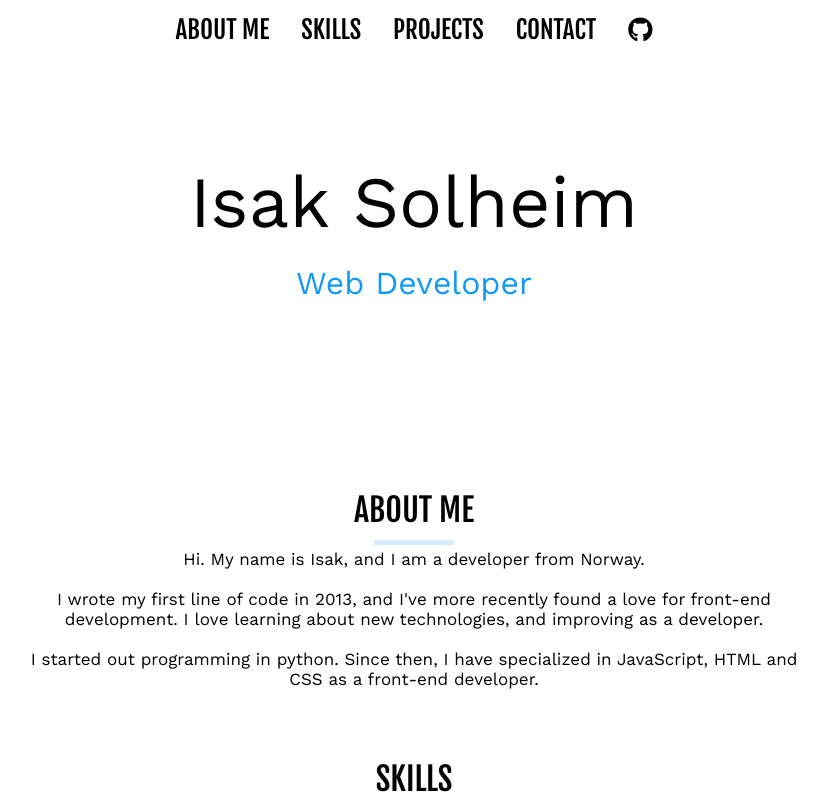
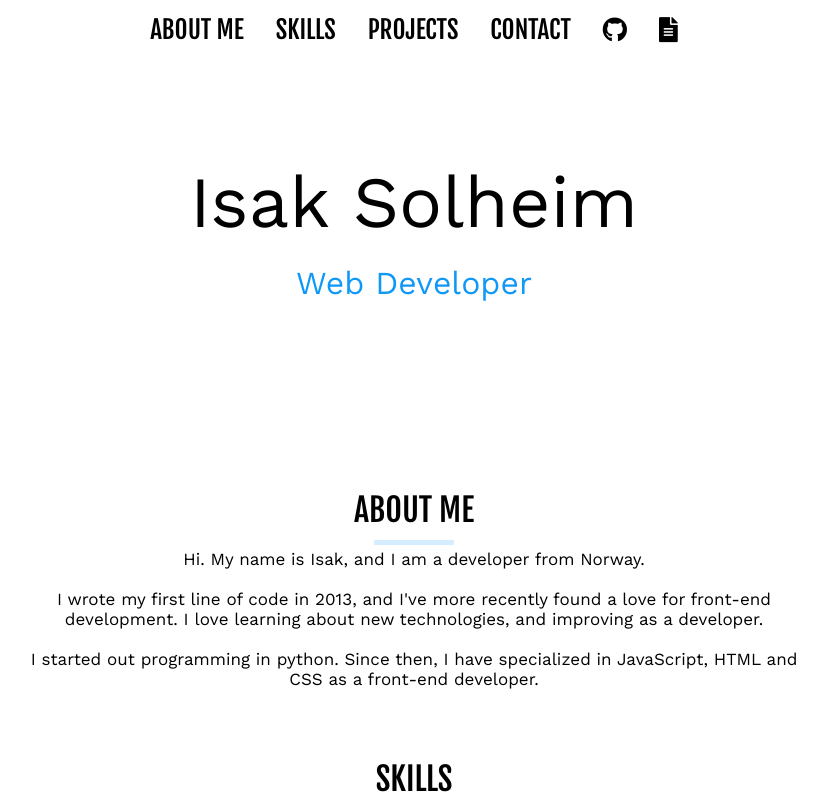
Before and after one commit to isaksolheim/react-portfolio, a React (Create React App) app: page / in a window 1280 px wide. Shown: the top 800 px of the page, without its empty margins (226-1053 px from the left). Built offline with nearby package versions, Linux system fonts and the light colour scheme.

Commit message:
added cv

```diff
--- a/src/components/Contact.js
+++ b/src/components/Contact.js
@@ -18,6 +18,7 @@ function Contact() {
       <div className="email">
         <p>My Email Adress:</p>
         <a href="mailto:isak.m.h.s@gmail.com"><p><strong>isak.m.h.s@gmail.com</strong></p></a>
+        <p><a href={'Isak-Solheim-Front-End-CV.pdf'} download>My Resume</a></p>
       </div>
     </div>
   );
--- a/src/components/Navbar.js
+++ b/src/components/Navbar.js
@@ -64,6 +64,9 @@ class Navbar extends React.Component {
           <a href="https://github.com/wickdeeb" target="_blank" rel="noopener noreferrer">
             <div className="nav-item"><i className="fab fa-github"></i></div>
           </a>
+          <a href={'Isak-Solheim-Front-End-CV.pdf'} download>
+            <div className="nav-item"><i className="fas fa-file-alt"></i></div>
+          </a>
           </div>
           <div className="nav-button"></div>
         </div>
```
Also changed, not shown: 2 other files (tests, documents, lock files or other folders).
